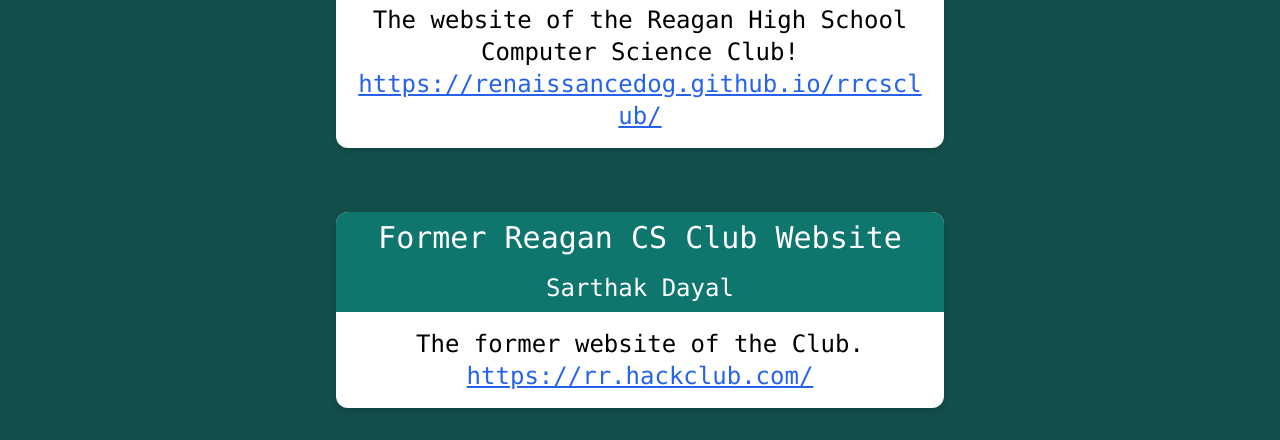
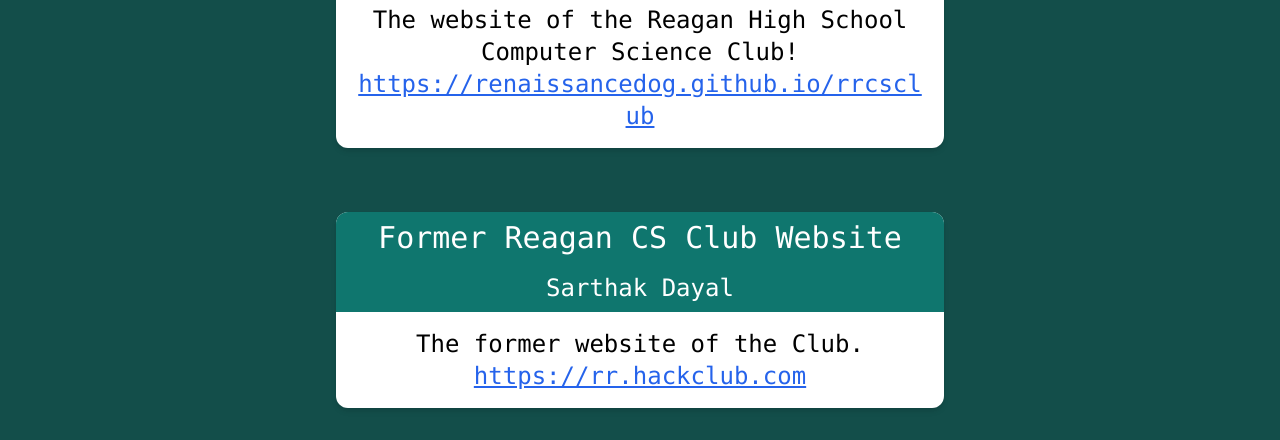
Before and after one commit to renaissancedog/rrcsclub, a SvelteKit app: page /walloffame in a window 1280 px wide. Shown: the part 312-752 px from the top of the page. Built offline with nearby package versions, Linux system fonts and the light colour scheme.

Commit message:
actually update wall of fame

```diff
--- a/src/routes/walloffame/+page.svelte
+++ b/src/routes/walloffame/+page.svelte
@@ -16,13 +16,13 @@
       authorName="William Liu"
       projName="Reagan CS Club Website"
       desc="The website of the Reagan High School Computer Science Club!"
-      link="https://renaissancedog.github.io/rrcsclub/"
+      link="https://renaissancedog.github.io/rrcsclub"
     />
     <FameCard
       authorName="Sarthak Dayal"
       projName="Former Reagan CS Club Website"
       desc="The former website of the Club."
-      link="https://rr.hackclub.com/"
+      link="https://rr.hackclub.com"
     />
   </div>
 </div>
```
